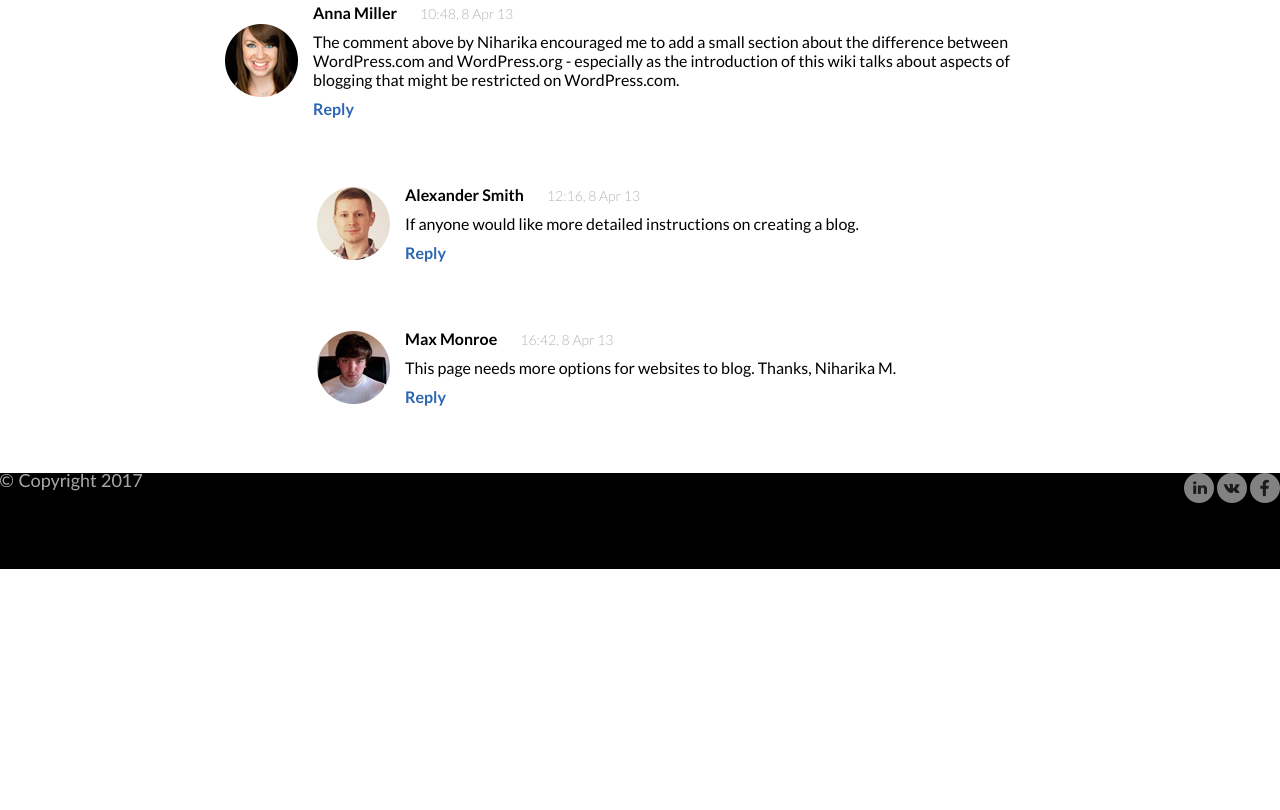
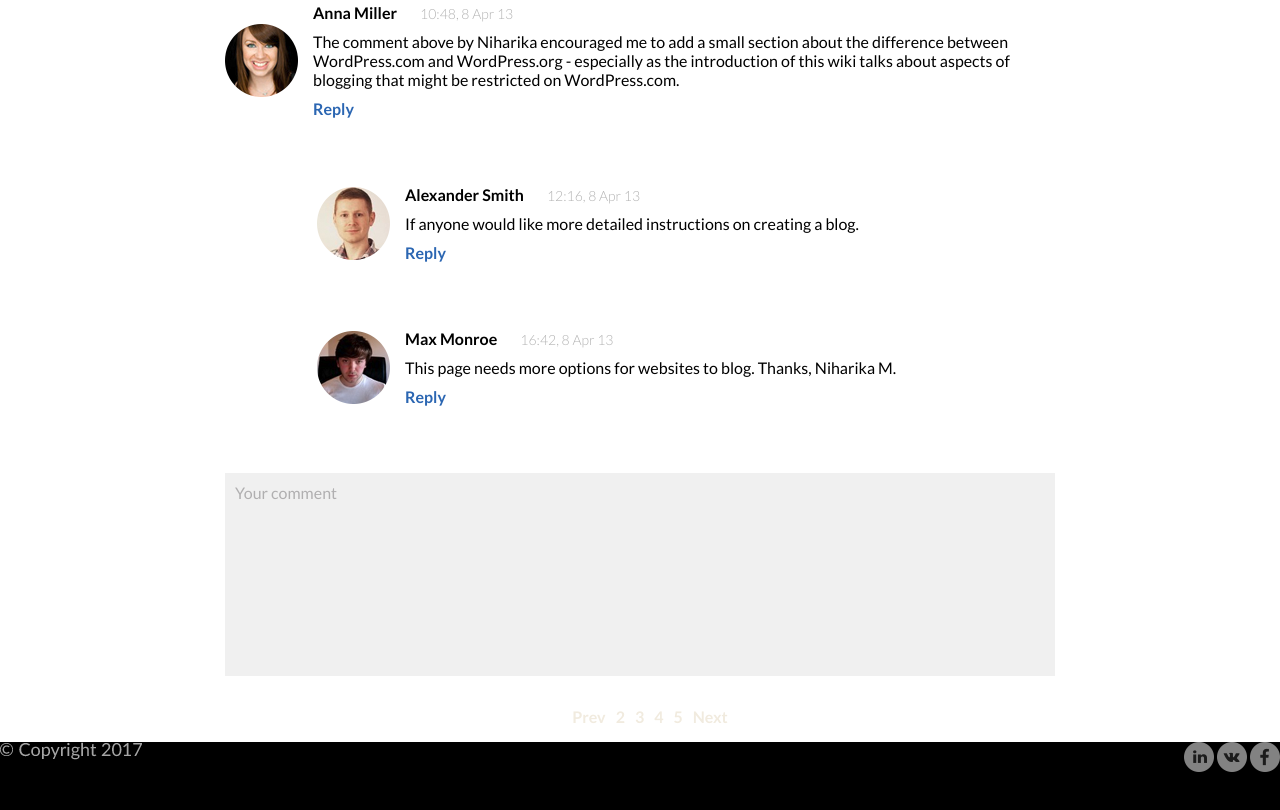
Before and after one commit to Inylay95/oscar, a plain HTML site: page index.html in a window 1280 px wide. Shown: the part 3915-4725 px from the top of the page. Before the commit the page ends 4484 px from the top, so only its background shows below. Drawn offline with Linux system fonts and the light colour scheme; no server answers; a script that the page names is missing.

Commit message:
comments block and menu-list

```diff
--- a/index.html
+++ b/index.html
@@ -444,7 +444,48 @@
                             </div>
                         </div>
                     </div>
+                    <div class="comments comments__notes">
+                        <div class="comments__notes comments__notes_your-comment">Your comment</div>
                     </div>
+                    <div class="comments comments__menu-list">
+                        <div class="comments__menu-list comments__menu-list_item">
+                            <ul class="comments__menu-list">
+                                <li class="comments__menu-list comments__menu-list_item">
+                                    <a href "#"class "comments__menu-list link">
+                                        <span>Prev</span>
+                                    </a>
+                                </li>
+                                <li class="comments__menu-list_item">
+                                    <a href "#"class "comments__menu-list link">
+                                        <span class"menu-list">2</span>
+                                    </a>
+                                </li>
+                                <li class="comments__menu-list_item">
+                                    <a href "#"class "comments__menu-list link">
+                                        <span>3</span>
+                                    </a>
+                                </li>
+                                <li class="comments__menu-list_item">
+                                    <a href "#"class "comments__menu-list link">
+                                        <span>4</span>
+                                    </a>
+                                </li>
+                                <li class="comments__menu-list_item">
+                                    <a href "#"class "comments__menu-list link">
+                                        <span>5</span>
+                                    </a>
+                                </li>
+                                <li class="comments__menu-list_item">
+                                    <a href "#"class "comments__menu-list link">
+                                        <span>Next</span>
+                                    </a>
+                                </li>
+                            </ul>
+
+                        </div>
+                    </div>
+                </div>
+
 
             </div>
         </div>
--- a/styles/style.css
+++ b/styles/style.css
@@ -422,3 +422,27 @@ a.comments__block_item_reply{
 .comments__block_inside-item{
     padding-left: 92px;
 }
+.comments__notes{
+    background: #f0f0f0;
+    max-width: 830px;
+    height: 183px;
+    margin-bottom:35px;
+
+}
+.comments__notes_your-comment{
+ color:#b0afb0;
+ display: flex;
+ padding: 10px;
+}
+.comments__menu-list{
+    display: flex;
+    justify-content: center;
+    align-items: center;
+}
+.comments__menu-list_item{
+    margin-right: 10px;
+
+}
+.menu-list{
+color:#7e7e7e;
+}
```
Lines whose indentation alone changed are shown as unchanged.
